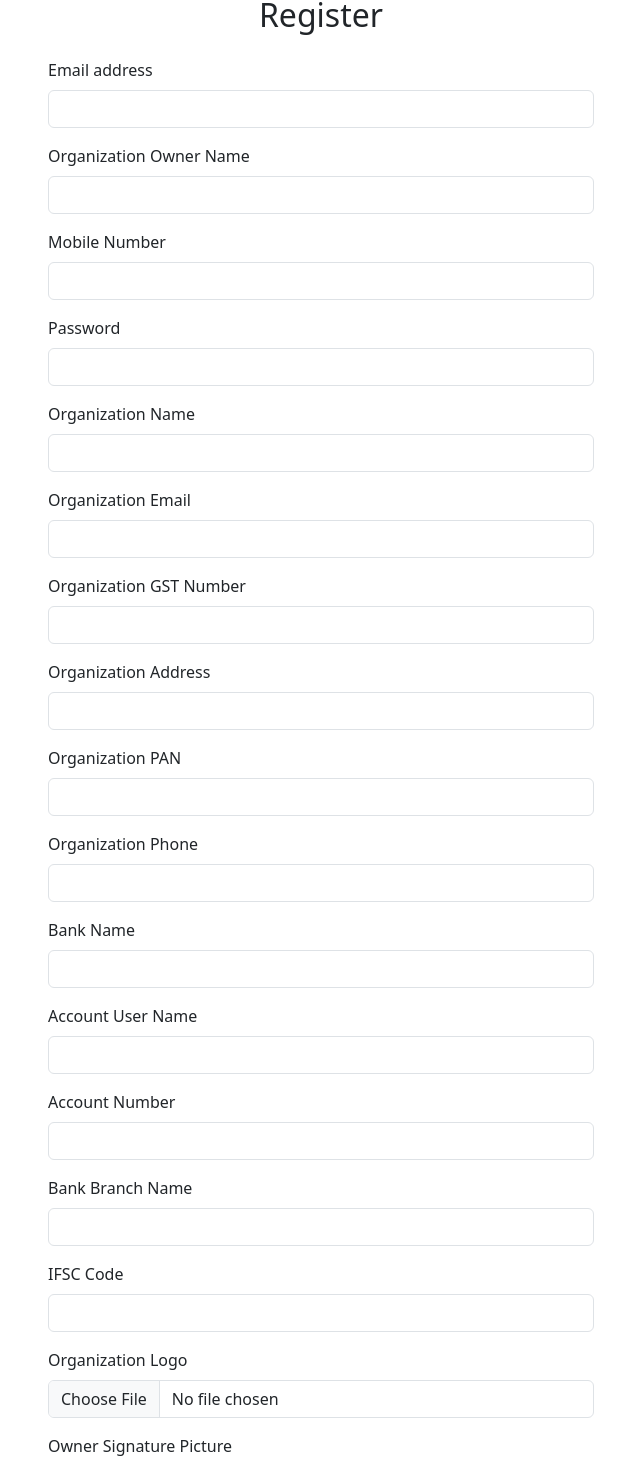
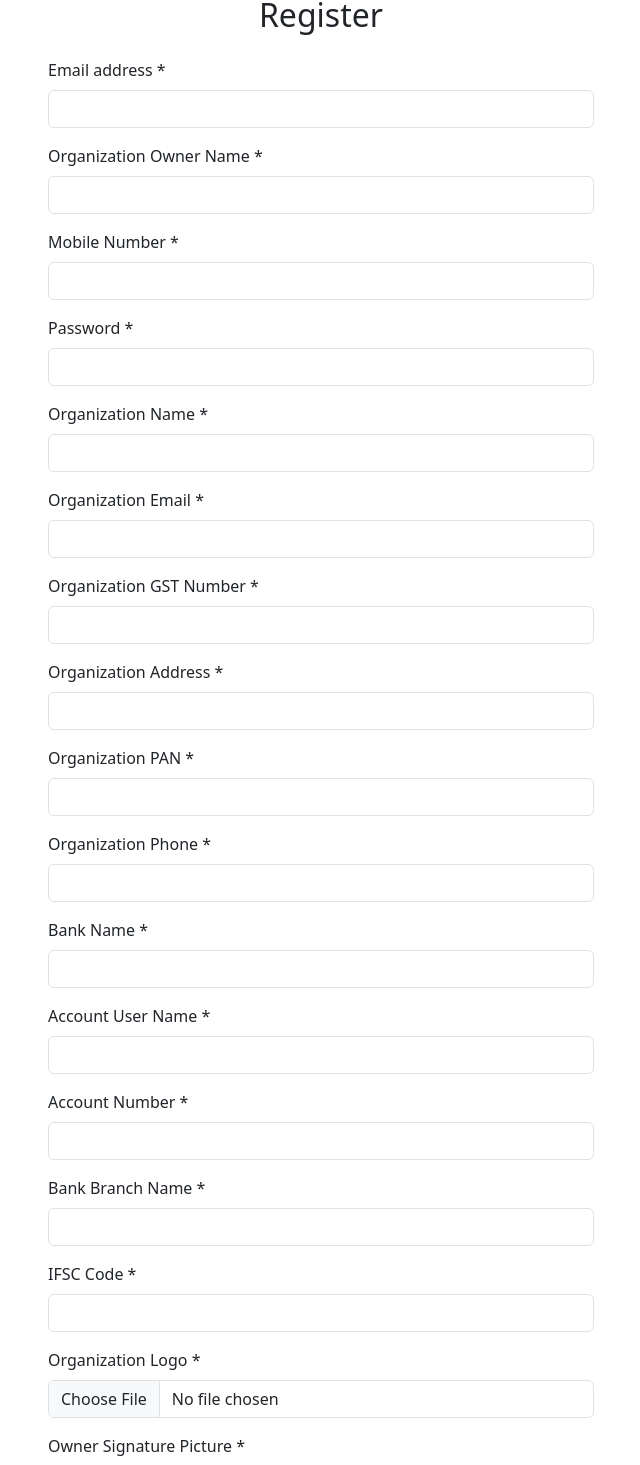
Before and after one commit to sachiningale1998/billingapp, a React (Create React App) app: page /register in a window 1280 px wide. Shown: the part 94-1559 px from the top of the page, without its empty margins (319-959 px from the left). Built offline with nearby package versions, Linux system fonts and the light colour scheme.

Commit message:
Some minor updates for deployment

```diff
--- a/src/components/Auth/Register.js
+++ b/src/components/Auth/Register.js
@@ -53,7 +53,7 @@ const Register = () => {
     if (orgOwnerSignaturePic) form.append('orgOwnerSignaturePic', orgOwnerSignaturePic);
 
     try {
-      const response = await fetch('http://127.0.0.1:8080/auth/register', {
+      const response = await fetch('https://invoicemakerserver.onrender.com/auth/register', {
         method: 'POST',
         body: form,
       });
@@ -100,7 +100,7 @@ const Register = () => {
           <Form style={{ textAlign: "left" }} onSubmit={handleSubmit} encType="multipart/form-data">
             {/* Existing input fields */}
             <Form.Group className="mb-3" controlId="formEmail">
-              <Form.Label>Email address</Form.Label>
+              <Form.Label>Email address *</Form.Label>
               <Form.Control
                 type="email"
                 name="email"
@@ -111,7 +111,7 @@ const Register = () => {
             </Form.Group>
 
             <Form.Group className="mb-3" controlId="formOrgOwnerName">
-              <Form.Label>Organization Owner Name</Form.Label>
+              <Form.Label>Organization Owner Name *</Form.Label>
               <Form.Control
                 type="text"
                 name="orgOwnerName"
@@ -122,7 +122,7 @@ const Register = () => {
             </Form.Group>
 
             <Form.Group className="mb-3" controlId="formMobile">
-              <Form.Label>Mobile Number</Form.Label>
+              <Form.Label>Mobile Number *</Form.Label>
               <Form.Control
                 type="tel"
                 name="mobile"
@@ -133,7 +133,7 @@ const Register = () => {
             </Form.Group>
 
             <Form.Group className="mb-3" controlId="formPassword">
-              <Form.Label>Password</Form.Label>
+              <Form.Label>Password *</Form.Label>
               <Form.Control
                 type="password"
                 name="password"
@@ -144,7 +144,7 @@ const Register = () => {
             </Form.Group>
 
             <Form.Group className="mb-3" controlId="formOrgName">
-              <Form.Label>Organization Name</Form.Label>
+              <Form.Label>Organization Name *</Form.Label>
               <Form.Control
                 type="text"
                 name="orgName"
@@ -155,7 +155,7 @@ const Register = () => {
             </Form.Group>
 
             <Form.Group className="mb-3" controlId="formOrgEmail">
-              <Form.Label>Organization Email</Form.Label>
+              <Form.Label>Organization Email *</Form.Label>
               <Form.Control
                 type="email"
                 name="orgEmail"
@@ -166,7 +166,7 @@ const Register = () => {
             </Form.Group>
 
             <Form.Group className="mb-3" controlId="formOrgGstNo">
-              <Form.Label>Organization GST Number</Form.Label>
+              <Form.Label>Organization GST Number *</Form.Label>
               <Form.Control
                 type="text"
                 name="orgGstNo"
@@ -177,7 +177,7 @@ const Register = () => {
             </Form.Group>
 
             <Form.Group className="mb-3" controlId="formOrgAddress">
-              <Form.Label>Organization Address</Form.Label>
+              <Form.Label>Organization Address *</Form.Label>
               <Form.Control
                 type="text"
                 name="orgAddress"
@@ -188,7 +188,7 @@ const Register = () => {
             </Form.Group>
 
             <Form.Group className="mb-3" controlId="formOrgPan">
-              <Form.Label>Organization PAN</Form.Label>
+              <Form.Label>Organization PAN *</Form.Label>
               <Form.Control
                 type="text"
                 name="orgPan"
@@ -200,7 +200,7 @@ const Register = () => {
 
             {/* New fields for organization phone and bank details */}
             <Form.Group className="mb-3" controlId="formOrgPhone">
-              <Form.Label>Organization Phone</Form.Label>
+              <Form.Label>Organization Phone *</Form.Label>
               <Form.Control
                 type="tel"
                 name="orgPhone"
@@ -211,7 +211,7 @@ const Register = () => {
             </Form.Group>
 
             <Form.Group className="mb-3" controlId="formBankName">
-              <Form.Label>Bank Name</Form.Label>
+              <Form.Label>Bank Name *</Form.Label>
               <Form.Control
                 type="text"
                 name="bankName"
@@ -222,7 +222,7 @@ const Register = () => {
             </Form.Group>
 
             <Form.Group className="mb-3" controlId="formAccUserName">
-              <Form.Label>Account User Name</Form.Label>
+              <Form.Label>Account User Name *</Form.Label>
               <Form.Control
                 type="text"
                 name="accUserName"
@@ -233,7 +233,7 @@ const Register = () => {
             </Form.Group>
 
             <Form.Group className="mb-3" controlId="formAccNumber">
-              <Form.Label>Account Number</Form.Label>
+              <Form.Label>Account Number *</Form.Label>
               <Form.Control
                 type="text"
                 name="accNumber"
@@ -244,7 +244,7 @@ const Register = () => {
             </Form.Group>
 
             <Form.Group className="mb-3" controlId="formBankBranchName">
-              <Form.Label>Bank Branch Name</Form.Label>
+              <Form.Label>Bank Branch Name *</Form.Label>
               <Form.Control
                 type="text"
                 name="bankBranchName"
@@ -255,7 +255,7 @@ const Register = () => {
             </Form.Group>
 
             <Form.Group className="mb-3" controlId="formIfscCode">
-              <Form.Label>IFSC Code</Form.Label>
+              <Form.Label>IFSC Code *</Form.Label>
               <Form.Control
                 type="text"
                 name="ifscCode"
@@ -267,7 +267,7 @@ const Register = () => {
 
             {/* File input fields */}
             <Form.Group className="mb-3" controlId="formOrgLogoPic">
-              <Form.Label>Organization Logo</Form.Label>
+              <Form.Label>Organization Logo *</Form.Label>
               <Form.Control
                 type="file"
                 name="orgLogoPic"
@@ -277,7 +277,7 @@ const Register = () => {
             </Form.Group>
 
             <Form.Group className="mb-3" controlId="formOrgOwnerSignaturePic">
-              <Form.Label>Owner Signature Picture</Form.Label>
+              <Form.Label>Owner Signature Picture *</Form.Label>
               <Form.Control
                 type="file"
                 name="orgOwnerSignaturePic"
--- a/src/components/CreateInvoice/NewInvoiceForm.js
+++ b/src/components/CreateInvoice/NewInvoiceForm.js
@@ -21,7 +21,6 @@ function GetUserDetails() {
   token = JSON.parse(atob(token.split('.')[1]));
   let userId = token.id;
   return userId
-
 }
 
 
@@ -66,7 +65,7 @@ const NewInvoiceForm = () => {
   useEffect(() => {
     async function getInvoiceNumber() {
       try{
-        let resp = await fetch("http://127.0.0.1:8080/invoice/invoiceCount")
+        let resp = await fetch("https://invoicemakerserver.onrender.com/invoice/invoiceCount")
         resp = await resp.json();
         let count = resp.count + 1;
         // console.log("resp", count);
@@ -265,7 +264,7 @@ const NewInvoiceForm = () => {
       setPdfUrl(pdfUrl);
 
       // POST request to the backend API
-    fetch('http://127.0.0.1:8080/invoice/newinvoice', {
+    fetch('https://invoicemakerserver.onrender.com/invoice/newinvoice', {
       method: 'POST',
       headers: {
         'Content-Type': 'application/json',
@@ -297,46 +296,47 @@ const NewInvoiceForm = () => {
      <Form onSubmit={handleSubmit}>
      <Row className="mb-3">
           <Form.Group as={Col} controlId="formGridEmail">
-            <Form.Label>Name</Form.Label>
-            <Form.Control type="text" placeholder="Enter Name" name="customerName" value={formValues.customerName} onChange={handleInputChange} />
+            <Form.Label>Name *</Form.Label>
+            <Form.Control type="text" placeholder="Enter Name" name="customerName" value={formValues.customerName} onChange={handleInputChange} required />
           </Form.Group>
 
           <Form.Group as={Col} controlId="formGridPassword">
-            <Form.Label>GST No.</Form.Label>
-            <Form.Control type="text" placeholder="Enter GST No." name="customerGstNo" value={formValues.customerGstNo} onChange={handleInputChange} />
+            <Form.Label>GST No. *</Form.Label>
+            <Form.Control type="text" placeholder="Enter GST No." name="customerGstNo" value={formValues.customerGstNo} onChange={handleInputChange} required />
           </Form.Group>
         </Row>
 
 
         <Row className="mb-3">
           <Form.Group as={Col} controlId="formGridEmail">
-            <Form.Label>Mobile No.</Form.Label>
-            <Form.Control type="text" placeholder="Customer's Mobile No." name="customerMobileNo" value={formValues.customerMobileNo} onChange={handleInputChange} />
+            <Form.Label>Mobile No. *</Form.Label>
+            <Form.Control type="text" placeholder="Customer's Mobile No." name="customerMobileNo" value={formValues.customerMobileNo} onChange={handleInputChange} required />
           </Form.Group>
 
           <Form.Group as={Col} controlId="formGridPassword">
-            <Form.Label>Invoice No.</Form.Label>
-            <Form.Control type="text" placeholder="Invoice No." name="invoiceNo" value={invoiceNumber} onChange={handleInputChange} readOnly/>
+            <Form.Label>Invoice No. *</Form.Label>
+            <Form.Control type="text" placeholder="Invoice No." name="invoiceNo" value={invoiceNumber} onChange={handleInputChange} readOnly required/>
           </Form.Group>
         </Row>
 
         <Form.Group className="mb-3" controlId="formGridAddress1">
-          <Form.Label>Billing Address</Form.Label>
-          <Form.Control placeholder="1234 Main St" name="customerBillingAddress" value={formValues.customerBillingAddress} onChange={handleInputChange} />
+          <Form.Label>Billing Address *</Form.Label>
+          <Form.Control placeholder="1234 Main St" name="customerBillingAddress" value={formValues.customerBillingAddress} onChange={handleInputChange} required />
         </Form.Group>
 
         <Row className="mb-3">
           <Form.Group as={Col} controlId="formGridCity">
-            <Form.Label>City</Form.Label>
-            <Form.Control name="customerCity" value={formValues.customerCity} onChange={handleInputChange} />
+            <Form.Label>City *</Form.Label>
+            <Form.Control name="customerCity" value={formValues.customerCity} onChange={handleInputChange} required />
           </Form.Group>
 
           <Form.Group as={Col} controlId="formGridState">
-            <Form.Label>State</Form.Label>
+            <Form.Label>State *</Form.Label>
             <Form.Select
               name="customerState"
               value={formValues.customerState}
               onChange={handleInputChange}
+              required
             >
               {stateOptions.map((state, idx) => (
                 <option key={idx} value={state}>{state}</option>
@@ -345,8 +345,8 @@ const NewInvoiceForm = () => {
           </Form.Group>
 
           <Form.Group as={Col} controlId="formGridZip">
-            <Form.Label>Zip Code</Form.Label>
-            <Form.Control name="customerZipCode" value={formValues.customerZipCode} onChange={handleInputChange} />
+            <Form.Label>Zip Code *</Form.Label>
+            <Form.Control name="customerZipCode" value={formValues.customerZipCode} onChange={handleInputChange} required />
           </Form.Group>
         </Row>
 
@@ -356,41 +356,45 @@ const NewInvoiceForm = () => {
     <div key={index} className="itemDetails">
       <Row className="mb-3">
         <Form.Group as={Col} controlId={`itemName-${index}`}>
-          <Form.Label>Item Name</Form.Label>
+          <Form.Label>Item Name *</Form.Label>
           <Form.Control
             placeholder="Item name"
             name="itemName"
             value={item.itemName}
             onChange={(e) => handleInputChange(e, index)}
+            required
           />
         </Form.Group>
 
         <Form.Group as={Col} controlId={`itemRate-${index}`}>
-          <Form.Label>Rate</Form.Label>
+          <Form.Label>Rate *</Form.Label>
           <Form.Control
             name="itemRate"
             value={item.itemRate}
             onChange={(e) => handleInputChange(e, index)}
+            required
           />
         </Form.Group>
       </Row>
 
       <Row className="mb-3">
         <Form.Group as={Col} controlId={`itemQuantity-${index}`}>
-          <Form.Label>Quantity</Form.Label>
+          <Form.Label>Quantity *</Form.Label>
           <Form.Control
             name="itemQuantity"
             value={item.itemQuantity}
             onChange={(e) => handleInputChange(e, index)}
+            required
           />
         </Form.Group>
 
         <Form.Group as={Col} controlId="formGridState">
-          <Form.Label>Unit</Form.Label>
+          <Form.Label>Unit *</Form.Label>
           <Form.Select
             name="itemUnit"
             value={item.itemUnit}
             onChange={(e) => handleInputChange(e, index)}
+            required
           >
             {unitOptions.map((unit, idx) => (
               <option key={idx} value={unit}>{unit}</option>
@@ -399,24 +403,25 @@ const NewInvoiceForm = () => {
         </Form.Group>
 
         <Form.Group as={Col} controlId={`itemCode-${index}`}>
-          <Form.Label>Product Code (HSN / SAC)</Form.Label>
+          <Form.Label>Prd code(HSN/SAC) *</Form.Label>
           <Form.Control
             name="itemCode"
             value={item.itemCode}
             onChange={(e) => handleInputChange(e, index)}
+            required
           />
         </Form.Group>
       </Row>
 
       <Row className="mb-3">
         <Form.Group as={Col}>
-          <Form.Label><h6>Taxable Amount (18%): {item.itemRate * item.itemQuantity}</h6></Form.Label>
+          <Form.Label><h6>Taxable Amount (18%): {item.itemRate * item.itemQuantity}</h6> </Form.Label>
         </Form.Group>
         <Form.Group as={Col}>
-          <Form.Label><h6>Tax Payable: {item.taxAmount}</h6></Form.Label>
+          <Form.Label><h6>Tax Payable: {item.taxAmount}</h6> </Form.Label>
         </Form.Group>
         <Form.Group as={Col}>
-          <Form.Label><h6>Price With Tax: {item.totalValue}</h6></Form.Label>
+          <Form.Label><h6>Price With Tax: {item.totalValue}</h6> </Form.Label>
         </Form.Group>
       </Row>
 
--- a/src/context/store.js
+++ b/src/context/store.js
@@ -27,7 +27,7 @@ export function StoreProvider({children}) {
         //   console.log("userId", userId);
         }
         try {
-            const response = await fetch(`http://127.0.0.1:8080/invoice/userOrgDetails/${userId}`)
+            const response = await fetch(`https://invoicemakerserver.onrender.com/invoice/userOrgDetails/${userId}`)
             if (!response.ok) {
                 throw new Error(`HTTP error! status: ${response.status}`)
             }
@@ -42,14 +42,14 @@ export function StoreProvider({children}) {
     // Function to fetch and store invoices based on search
     async function handleSearchStore(searchQuery) {
         try {
-            let resp = await fetch(`http://127.0.0.1:8080/invoice/searchedquery/${searchQuery}?page=${currentPage}&limit=${itemsPerPage}`);
+            let resp = await fetch(`https://invoicemakerserver.onrender.com/invoice/searchedquery/${searchQuery}?page=${currentPage}&limit=${itemsPerPage}`);
             if (!resp.ok) {
                 throw new Error(`HTTP error! Status: ${resp.status}`);
             }
             let data = await resp.json();
             setInvoices(data.searchedInvoices); // Store invoices in state
             setTotalPages(data.totalPages);
-            console.log("Search results: ", data);
+            // console.log("Search results: ", data);
             return data;
         } catch (error) {
             console.error("Error searching: ", error.message);
--- a/src/customHooks/useUserOrgDetails.js
+++ b/src/customHooks/useUserOrgDetails.js
@@ -14,7 +14,7 @@ const useUserOrgDetails = () => {
 
     const fetchUserOrgDetails = async (userId) => {
         try {
-            const response = await fetch(`http://127.0.0.1:8080/invoice/userOrgDeatils/${userId}`)
+            const response = await fetch(`https://invoicemakerserver.onrender.com/invoice/userOrgDeatils/${userId}`)
             if (!response.ok) {
                 throw new Error(`HTTP error! status: ${response.status}`)
             }
```
Also changed, not shown: src/components/Auth/Login.js (+6 -1 lines), src/components/CreateInvoice/InvoiceForm.js (+16 -16 lines), src/components/Sales/SalesTable.js (+4 -6 lines).
